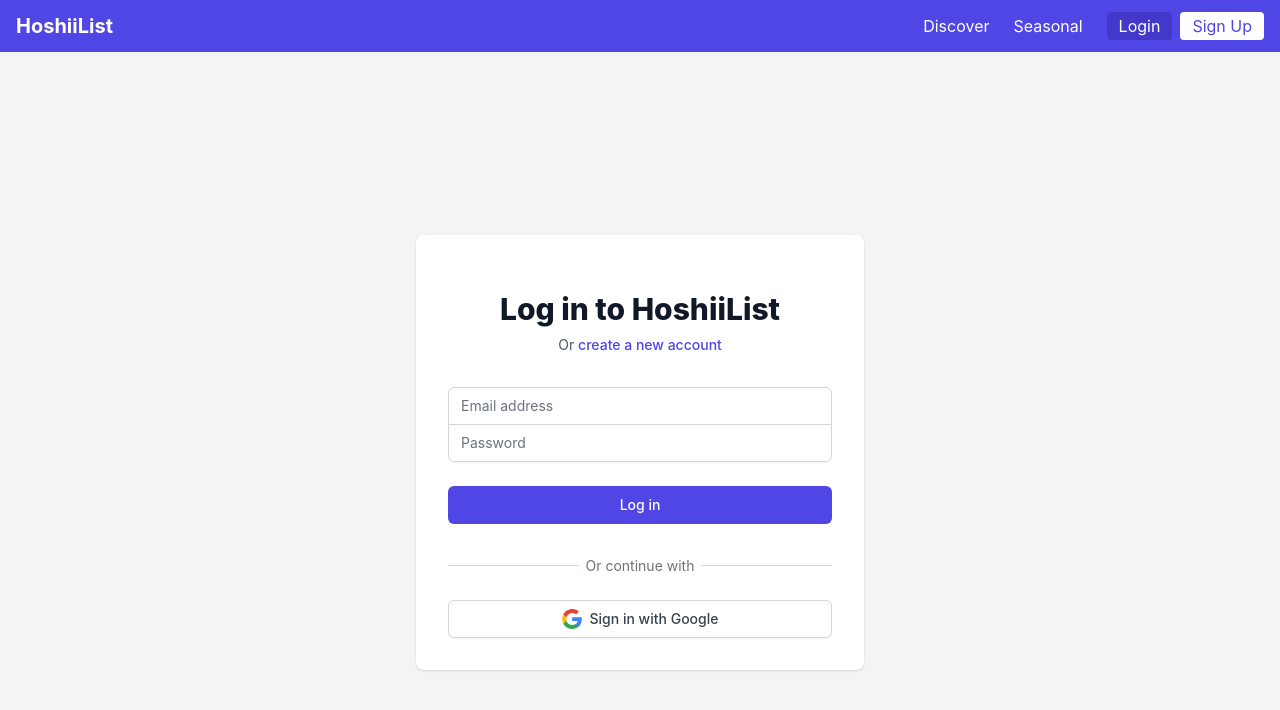
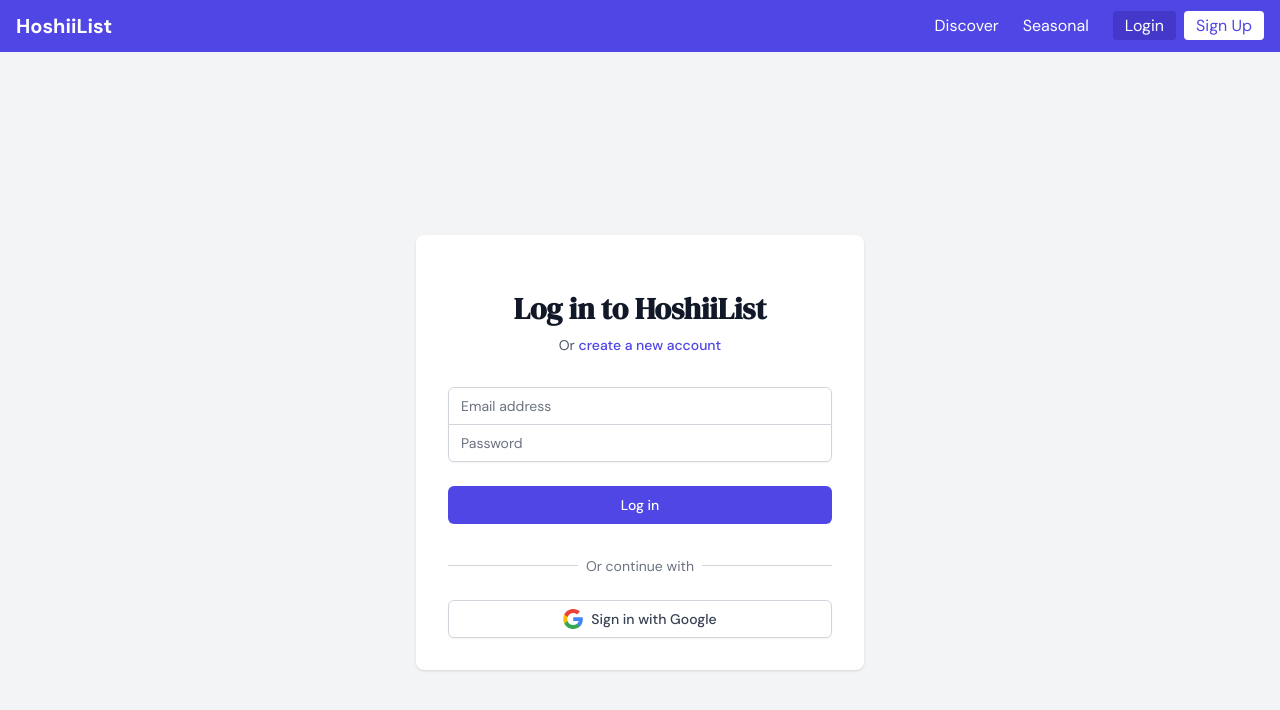
Before and after one commit to ecomptonn/hoshiilist, a React (Create React App) app: page /login in a window 1280 px wide. Shown: the top 710 px of the page. Built offline with nearby package versions, Linux system fonts and the light colour scheme; no server answers.

Commit message:
Updated project to use dm serif display and dm sans font

```diff
--- a/public/index.html
+++ b/public/index.html
@@ -10,33 +10,17 @@
             content="Web site created using create-react-app"
         />
         <link rel="apple-touch-icon" href="%PUBLIC_URL%/logo192.png" />
-        <!--
-      manifest.json provides metadata used when your web app is installed on a
-      user's mobile device or desktop. See https://developers.google.com/web/fundamentals/web-app-manifest/
-    -->
         <link rel="manifest" href="%PUBLIC_URL%/manifest.json" />
-        <!--
-      Notice the use of %PUBLIC_URL% in the tags above.
-      It will be replaced with the URL of the `public` folder during the build.
-      Only files inside the `public` folder can be referenced from the HTML.
-
-      Unlike "/favicon.ico" or "favicon.ico", "%PUBLIC_URL%/favicon.ico" will
-      work correctly both with client-side routing and a non-root public URL.
-      Learn how to configure a non-root public URL by running `npm run build`.
-    -->
+        <link rel="preconnect" href="https://fonts.googleapis.com" />
+        <link rel="preconnect" href="https://fonts.gstatic.com" crossorigin />
+        <link
+            href="https://fonts.googleapis.com/css2?family=DM+Sans:ital,wght@0,400;0,500;0,700;1,400&family=DM+Serif+Display&display=swap"
+            rel="stylesheet"
+        />
         <title>HoshiiList</title>
     </head>
     <body>
         <noscript>You need to enable JavaScript to run this app.</noscript>
         <div id="root"></div>
-        <!--
-      This HTML file is a template.
-      If you open it directly in the browser, you will see an empty page.
-
-      You can add webfonts, meta tags, or analytics to this file.
-      The build step will place the bundled scripts into the <body> tag.
-
-      To begin the development, run `npm start` or `yarn start`.
-      To create a production bundle, use `npm run build` or `yarn build`.
-    --></body>
+    </body>
 </html>
--- a/src/index.css
+++ b/src/index.css
@@ -2,11 +2,22 @@
 @tailwind components;
 @tailwind utilities;
 
+@layer base {
+    html {
+        font-family: "DM Sans", system-ui, sans-serif;
+    }
+    h1,
+    h2,
+    h3,
+    h4,
+    h5,
+    h6 {
+        font-family: "DM Serif Display", serif;
+    }
+}
+
 body {
     margin: 0;
-    font-family: -apple-system, BlinkMacSystemFont, "Segoe UI", "Roboto",
-        "Oxygen", "Ubuntu", "Cantarell", "Fira Sans", "Droid Sans",
-        "Helvetica Neue", sans-serif;
     -webkit-font-smoothing: antialiased;
     -moz-osx-font-smoothing: grayscale;
 }
--- a/tailwind.config.js
+++ b/tailwind.config.js
@@ -2,7 +2,12 @@
 module.exports = {
     content: ["./src/**/*.{js,jsx,ts,tsx}"],
     theme: {
-        extend: {},
+        extend: {
+            fontFamily: {
+                serif: ['"DM Serif Display"', "serif"],
+                sans: ['"DM Sans"', "sans-serif"],
+            },
+        },
     },
     plugins: [],
 };
```
